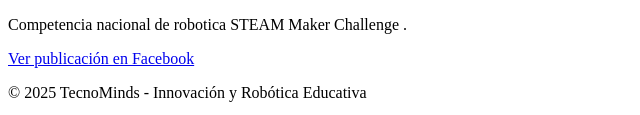
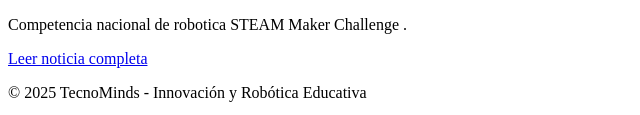
Before and after one commit to programador12345678/tecnominds, a plain HTML site: page noticias.html in a window 1280 px wide. Shown: the part 2344-2459 px from the top of the page, 0-640 px from the left. Drawn offline with Linux system fonts and the light colour scheme.

Commit message:
Update noticias.html

```diff
--- a/noticias.html
+++ b/noticias.html
@@ -35,7 +35,7 @@
       <img src="https://www.elgrafico.com/__export/1748455919877/sites/prensagrafica/img/2025/05/28/img_0969.jpg_554688467.jpg" alt="STEAM Maker Challenge">
       <h3>Competencia STEAM Maker Challenge 2025</h3>
       <p>Competencia nacional de robotica STEAM Maker Challenge .</p>
-      <a href="https://www.facebook.com/share/p/1GrrfmViwv/" target="_blank">Ver publicación en Facebook</a>
+      <a href="https://www.elgrafico.com/olimpico/FUSALMO-lanza-STEAM-Maker-Challenge-para-transformar-la-educacion-en-robotica-en-El-Salvador-20250528-0010.html" target="_blank">Leer noticia completa</a>
     </article>
   </main>
 
```
